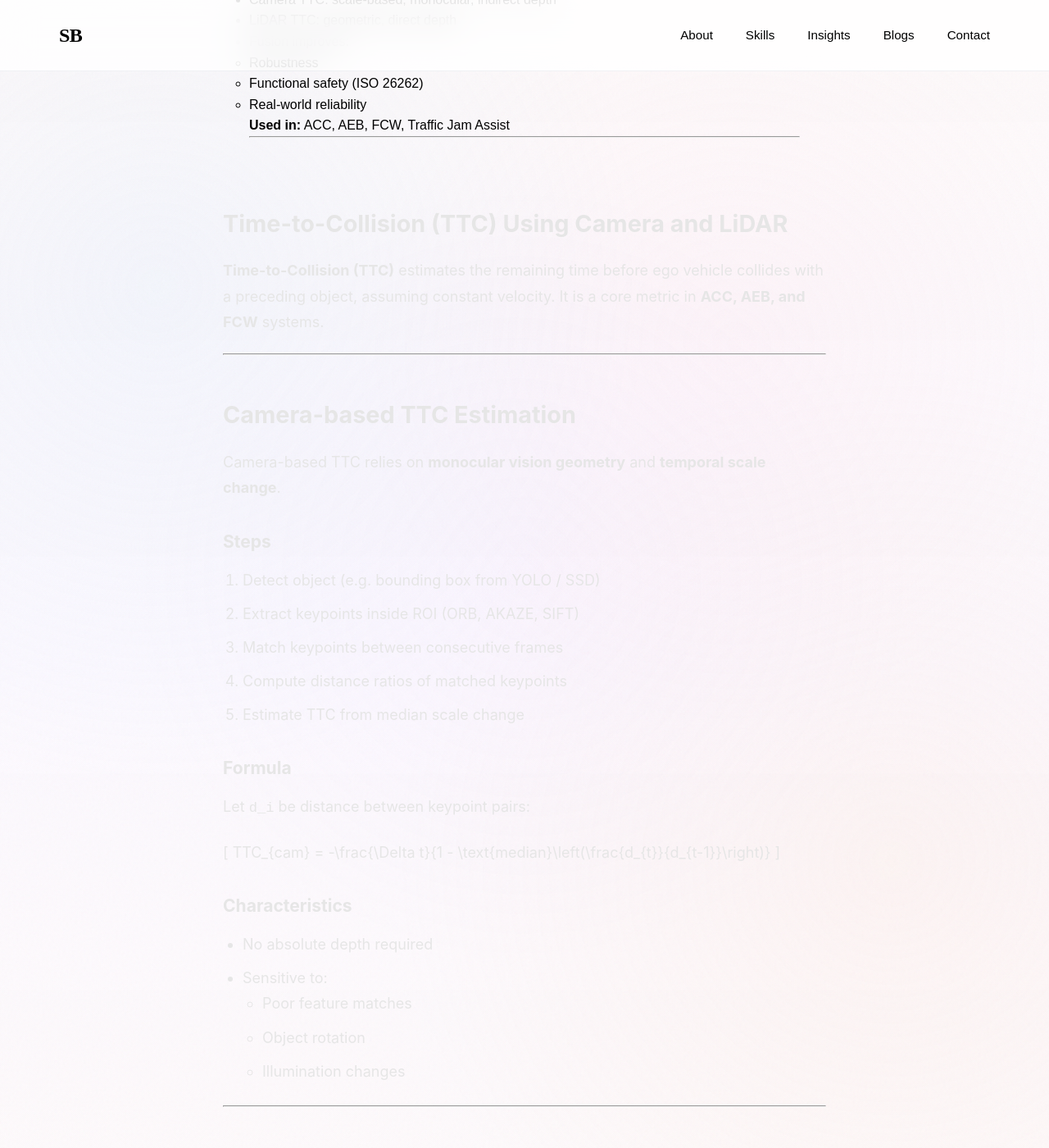
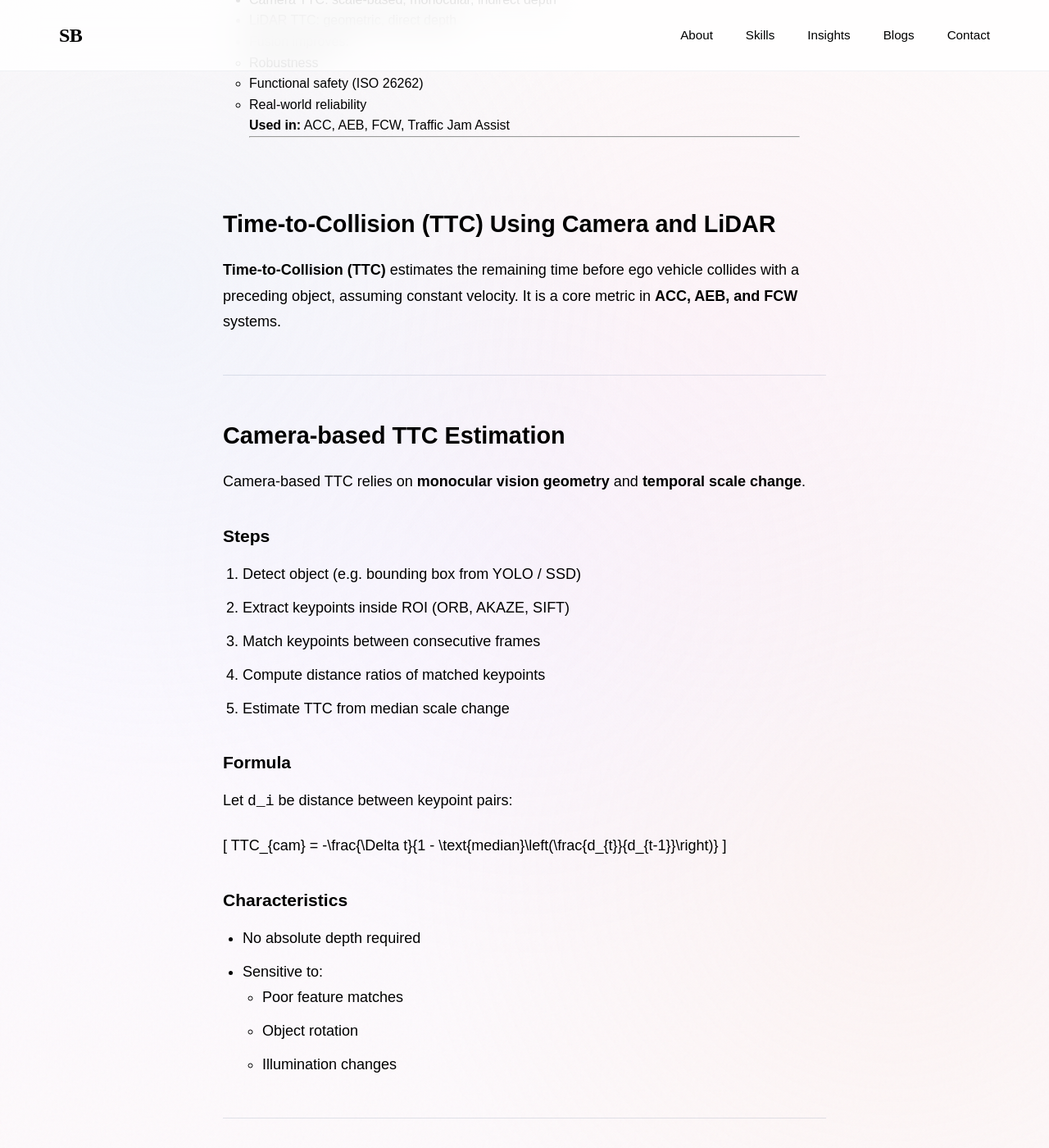
Before and after one commit to saurabhborse95/saurabhborse95.github.io, a Jekyll site: the page built from _posts/2026-02-03-ttc-camera-lidar.md, in a window 1280 px wide and 1400 px high, scrolled down 1834 px. Shown: the whole window at 82% size. Built offline with Jekyll 4.4.1, drawn with Linux system fonts in a browser that asks for light colours.

Commit message:
Refactor styles in style.css for consistency
Updated color to use CSS variable and added styles for hr, blockquote, and strong elements.

```diff
--- a/assets/css/style.css
+++ b/assets/css/style.css
@@ -756,7 +756,7 @@
             font-family: "Inter", "Segoe UI", Roboto, Arial, sans-serif;
             font-size: 18px;
             line-height: 1.75;
-            color: #e6e6e6;
+            color: var(--text);
         }
         .post-content h2 {
             margin-top: 3rem;
@@ -782,10 +782,12 @@
             margin-bottom: 0.6rem;
         }
 
-        .post-content code {
-    font-family: "JetBrains Mono", monospace;
-    font-size: 0.95em;
+        .post-content {
+            font-family: inherit;
+            font-size: 18px;
+            line-height: 1.75;
         }
+
 
         .post-content pre {
             padding: 1rem;
@@ -793,6 +795,25 @@
             overflow-x: auto;
         }
 
+        .post-content hr {
+            margin: 3rem 0;
+            border: none;
+            border-top: 1px solid rgba(61, 90, 128, 0.15);
+        }
+
+        .post-content blockquote {
+            margin: 2rem 0;
+            padding-left: 1.5rem;
+            border-left: 4px solid var(--accent);
+            color: var(--text-light);
+            font-style: italic;
+        }
+
+        .post-content strong {
+            font-weight: 600;
+        }
+
+
 
 
     </style>
```
